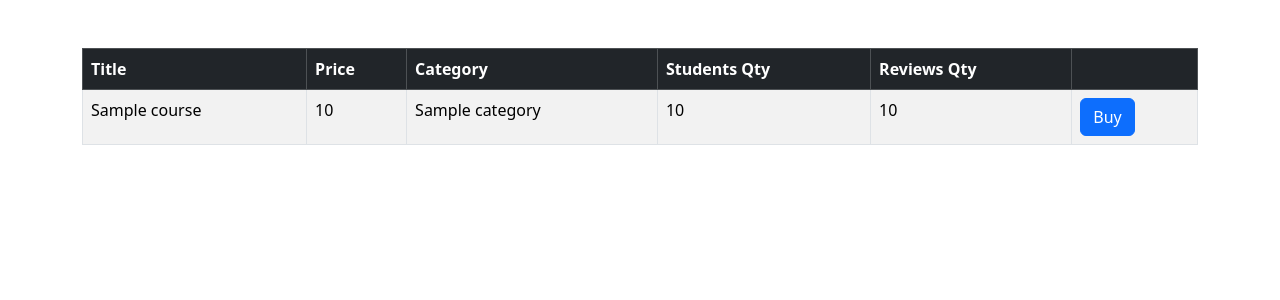
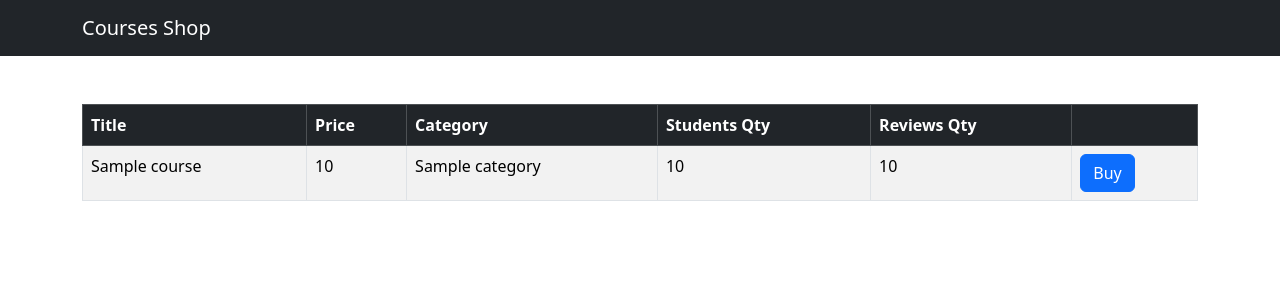
Before and after one commit to marshalmori/shop-django, a Python web app: template shop/templates/courses.html in a window 1280 px wide. Shown: the top 300 px of the page. Run offline with Jinja, Linux system fonts and the light colour scheme; the template is opened without the code that fills it: most values are stand-ins (such as "Sample title", 1, 10 or a date in 2020).

Commit message:
Add navbar and making the title of the web page dynamic

```diff
--- a/shop/templates/base.html
+++ b/shop/templates/base.html
@@ -6,9 +6,14 @@
           content="width=device-width, user-scalable=no, initial-scale=1.0, maximum-scale=1.0, minimum-scale=1.0">
     <meta http-equiv="X-UA-Compatible" content="ie=edge">
     <link rel="stylesheet" href="https://cdn.jsdelivr.net/npm/bootstrap@5.3.3/dist/css/bootstrap.min.css">
-    <title>Document</title>
+    <title>{% block title%} {% endblock %}</title>
 </head>
 <body>
+        <nav class="navbar navbar-dark bg-dark">
+            <div class="container">
+                <a href="/shop" class="navbar-brand">Courses Shop</a>
+            </div>
+        </nav>
         <main class="container">
             {% block content%}
             {% endblock %}
--- a/shop/templates/courses.html
+++ b/shop/templates/courses.html
@@ -1,4 +1,8 @@
 {% extends 'base.html' %}
+
+{% block title %}
+ Courses
+{% endblock %}
 
 {% block content %}
 <table class="table mt-5 table-bordered table-striped table-hover">
```
